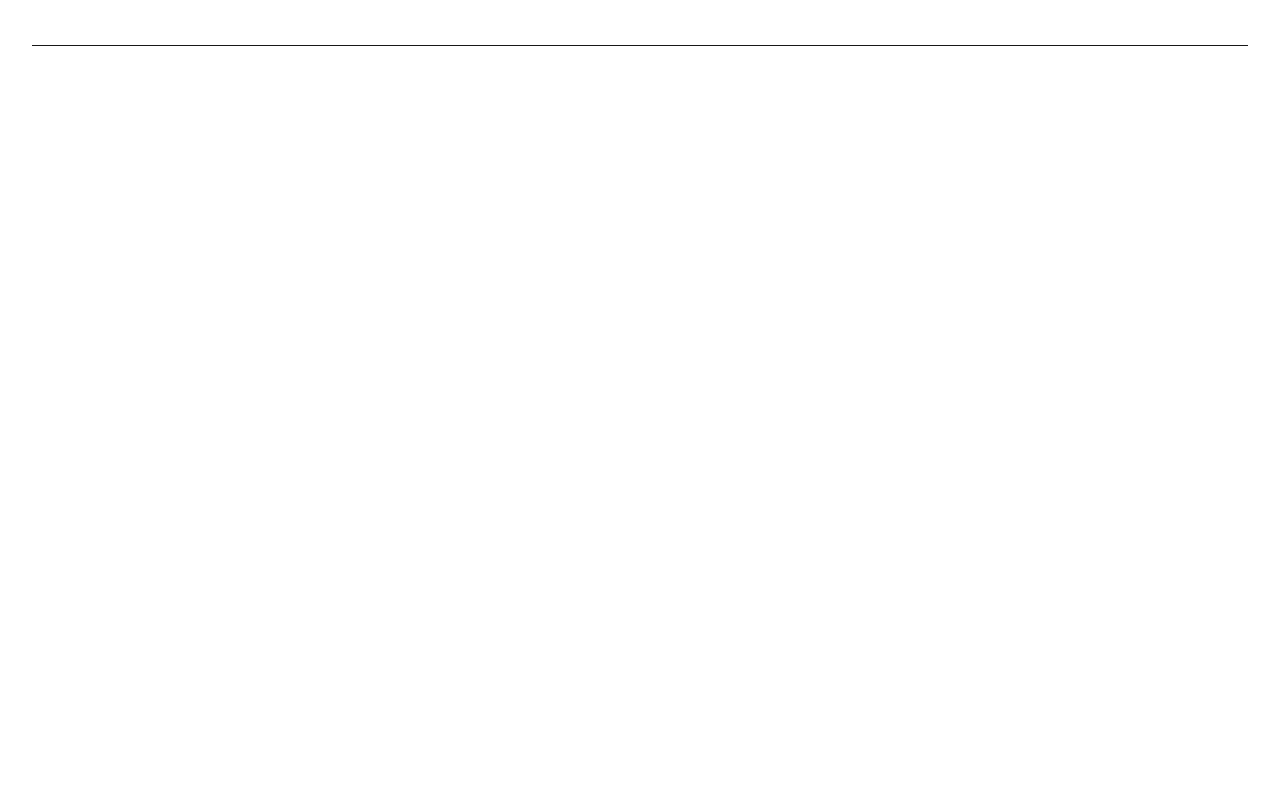
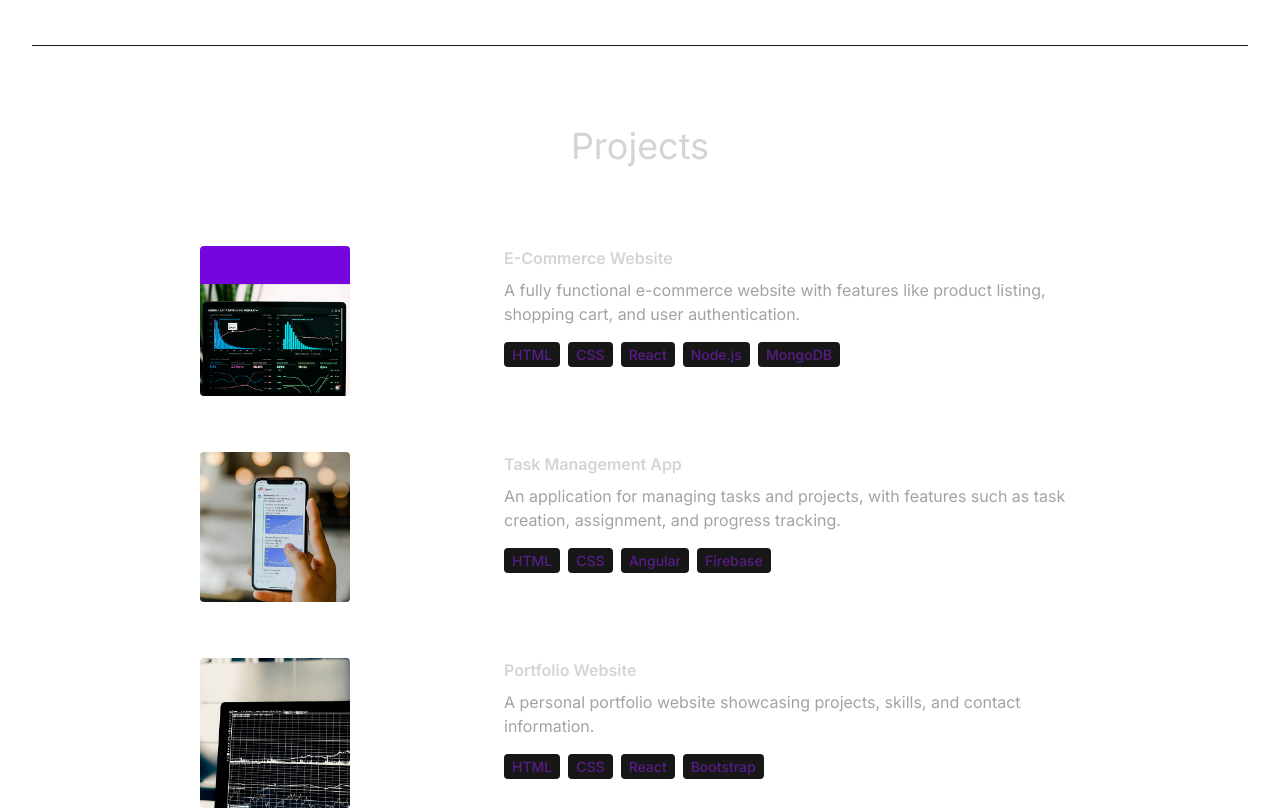
Before and after one commit to shivank13/MyPortfolio, a React (Create React App) app: page / in a window 1280 px wide. Shown: the part 2986-3796 px from the top of the page. Before the commit the page ends 3032 px from the top, so only its background shows below. Built offline with nearby package versions, Linux system fonts and the light colour scheme.

Commit message:
Added projects section

```diff
--- a/src/App.js
+++ b/src/App.js
@@ -4,6 +4,7 @@
 import About from "./components/About";
 import Technologies from "./components/Technologies";
 import Experience from "./components/Experience";
+import Projects from "./components/Projects";
 
 const App = () => {
   return (
@@ -18,6 +19,7 @@
       <About/>
       <Technologies/>
       <Experience/>
+      <Projects/>
       </div>
     </div>
   );
--- /dev/null
+++ b/src/components/Projects.jsx
@@ -0,0 +1,40 @@
+import React from 'react'
+import {PROJECTS} from '../constants/data'
+
+const Projects = () => {
+  return (
+    <div className='border-b border-neutral-900 pb-4'>
+        <h1 className='my-20 text-center text-4xl'>Projects</h1>
+        <div>
+            {
+                PROJECTS.map((project, index)=>(
+                    <div key={index} className='mb-8 flex flex-wrap lg:justify-center'>
+                        <div className='w-full lg:w-1/4'>
+                            <img
+                                src={project.image}
+                                alt={project.title}
+                                width={150}
+                                height={150}
+                                className='mb-6 rounded'
+                            />
+                        </div>
+                        <div className='w-full max-w-xl lg:w-3/4'>
+                            <h6 className='mb-2 font-semibold'>{project.title}</h6>
+                            <p className='mb-4 text-neutral-400'>{project.description}</p>
+                            {
+                                project.technologies.map((tech, index)=>(
+                                    <span key={index} className='mr-2 rounded bg-neutral-900 px-2 py-1 text-sm font-medium text-purple-900'>
+                                        {tech}
+                                    </span>
+                                ))
+                            }
+                        </div>
+                    </div>
+                ))
+            }
+        </div>
+    </div>
+  )
+}
+
+export default Projects
```
